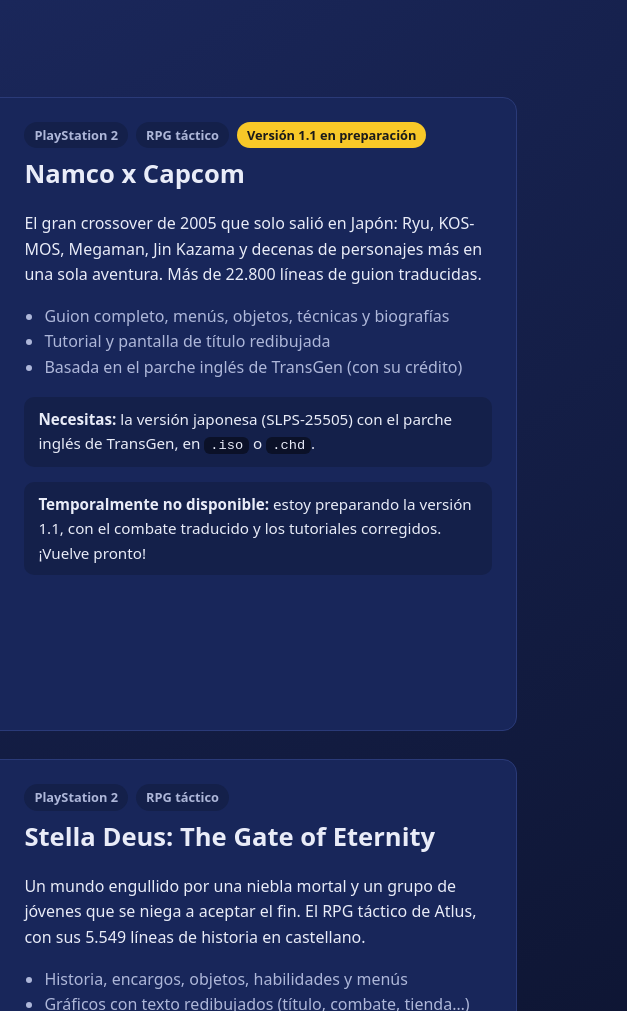
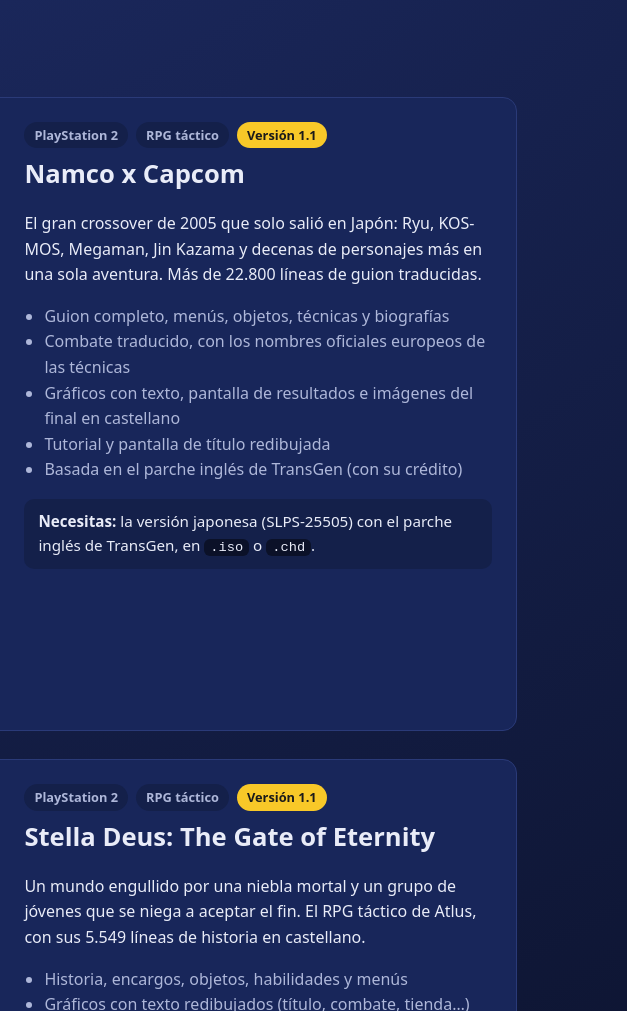
Before and after one commit to alesssro/alesssro.github.io, a plain HTML site: page index.html in a window 1280 px wide. Shown: the part 460-1471 px from the top of the page, 653-1280 px from the left. Drawn offline with Linux system fonts and the light colour scheme.

Commit message:
Namco x Capcom y Stella Deus: versión 1.1
Co-Authored-By: Claude Opus 5.5 <noreply@anthropic.com>
Claude-Session: https://claude.ai/code/session_014nez6KcSrfg2XLvkitJccn

```diff
--- a/index.html
+++ b/index.html
@@ -49,16 +49,17 @@
       <img src="img/namco_2.webp" alt="Menú del tutorial de Namco x Capcom en castellano" loading="lazy" width="640" height="480">
     </div>
     <div class="ficha">
-      <p class="etiquetas"><span>PlayStation 2</span><span>RPG táctico</span><span class="nuevo">Versión 1.1 en preparación</span></p>
+      <p class="etiquetas"><span>PlayStation 2</span><span>RPG táctico</span><span class="nuevo">Versión 1.1</span></p>
       <h3>Namco x Capcom</h3>
       <p>El gran crossover de 2005 que solo salió en Japón: Ryu, KOS-MOS, Megaman, Jin Kazama y decenas de personajes más en una sola aventura. Más de 22.800 líneas de guion traducidas.</p>
       <ul class="incluye">
         <li>Guion completo, menús, objetos, técnicas y biografías</li>
+        <li>Combate traducido, con los nombres oficiales europeos de las técnicas</li>
+        <li>Gráficos con texto, pantalla de resultados e imágenes del final en castellano</li>
         <li>Tutorial y pantalla de título redibujada</li>
         <li>Basada en el parche inglés de TransGen (con su crédito)</li>
       </ul>
       <p class="necesitas"><b>Necesitas:</b> la versión japonesa (SLPS-25505) con el parche inglés de TransGen, en <code>.iso</code> o <code>.chd</code>.</p>
-      <p class="necesitas"><b>Temporalmente no disponible:</b> estoy preparando la versión 1.1, con el combate traducido y los tutoriales corregidos. ¡Vuelve pronto!</p>
     </div>
   </article>
 
@@ -67,7 +68,7 @@
       <img src="img/stella_1.webp" alt="Narración de Stella Deus en castellano" loading="lazy" width="640" height="448">
     </div>
     <div class="ficha">
-      <p class="etiquetas"><span>PlayStation 2</span><span>RPG táctico</span></p>
+      <p class="etiquetas"><span>PlayStation 2</span><span>RPG táctico</span><span class="nuevo">Versión 1.1</span></p>
       <h3>Stella Deus: The Gate of Eternity</h3>
       <p>Un mundo engullido por una niebla mortal y un grupo de jóvenes que se niega a aceptar el fin. El RPG táctico de Atlus, con sus 5.549 líneas de historia en castellano.</p>
       <ul class="incluye">
--- a/sitio.js
+++ b/sitio.js
@@ -5,8 +5,8 @@ const CFG = {
   kofi: "alesssro",                    // usuario de Ko-fi (ko-fi.com/<usuario>); vacío = botones ocultos
   // juego -> etiqueta del release y nombres de los archivos subidos
   juegos: {
-    "namco-x-capcom": { tag: "namco-x-capcom-v1.0", win: "Parche-Namco-x-Capcom-Espanol.exe", linux: "Parche-Namco-x-Capcom-Espanol-Linux-SteamDeck" },
-    "stella-deus":    { tag: "stella-deus-v1.0",    win: "Parche-Stella-Deus-Espanol.exe",    linux: "Parche-Stella-Deus-Espanol-Linux-SteamDeck" },
+    "namco-x-capcom": { tag: "namco-x-capcom-v1.1", win: "Parche-Namco-x-Capcom-Espanol.exe", linux: "Parche-Namco-x-Capcom-Espanol-Linux-SteamDeck" },
+    "stella-deus":    { tag: "stella-deus-v1.1",    win: "Parche-Stella-Deus-Espanol.exe",    linux: "Parche-Stella-Deus-Espanol-Linux-SteamDeck" },
     "vandal-hearts":  { tag: "vandal-hearts-v1.0",  win: "Parche-Vandal-Hearts-Espanol.exe",  linux: "Parche-Vandal-Hearts-Espanol-Linux-SteamDeck" },
     "eternal-eyes":   { tag: "eternal-eyes-v1.0",   win: "Parche-Eternal-Eyes-Espanol.exe",   linux: "Parche-Eternal-Eyes-Espanol-Linux-SteamDeck" },
   },
```
